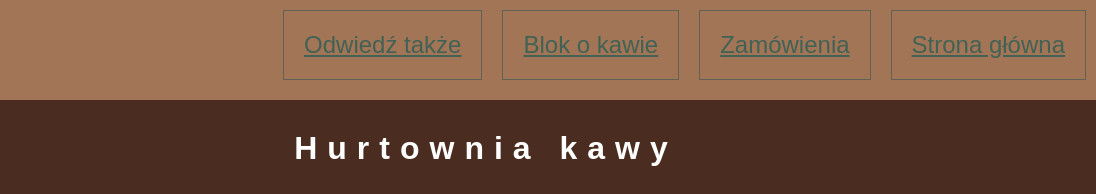
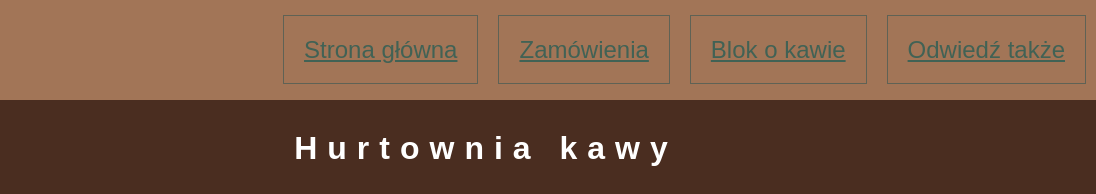
Before and after one commit to tomusmac/witryny10.11.2022-cw6, a plain HTML site: page index.html in a window 1280 px wide. Shown: the top 194 px of the page, 184-1280 px from the left. Drawn offline with Linux system fonts and the light colour scheme.

Commit message:
Update styl4.css

```diff
--- a/styl4.css
+++ b/styl4.css
@@ -37,8 +37,8 @@ a {
     padding:20px;
     margin:10px;
     font-size: 150%;
-    float:right;
-    border: 1px solid rgb(95,98,85)
+    border: 1px solid rgb(95,98,85);
+    line-height: 100px;
 }
 #zielona {
     text-decoration: line-through;
```
